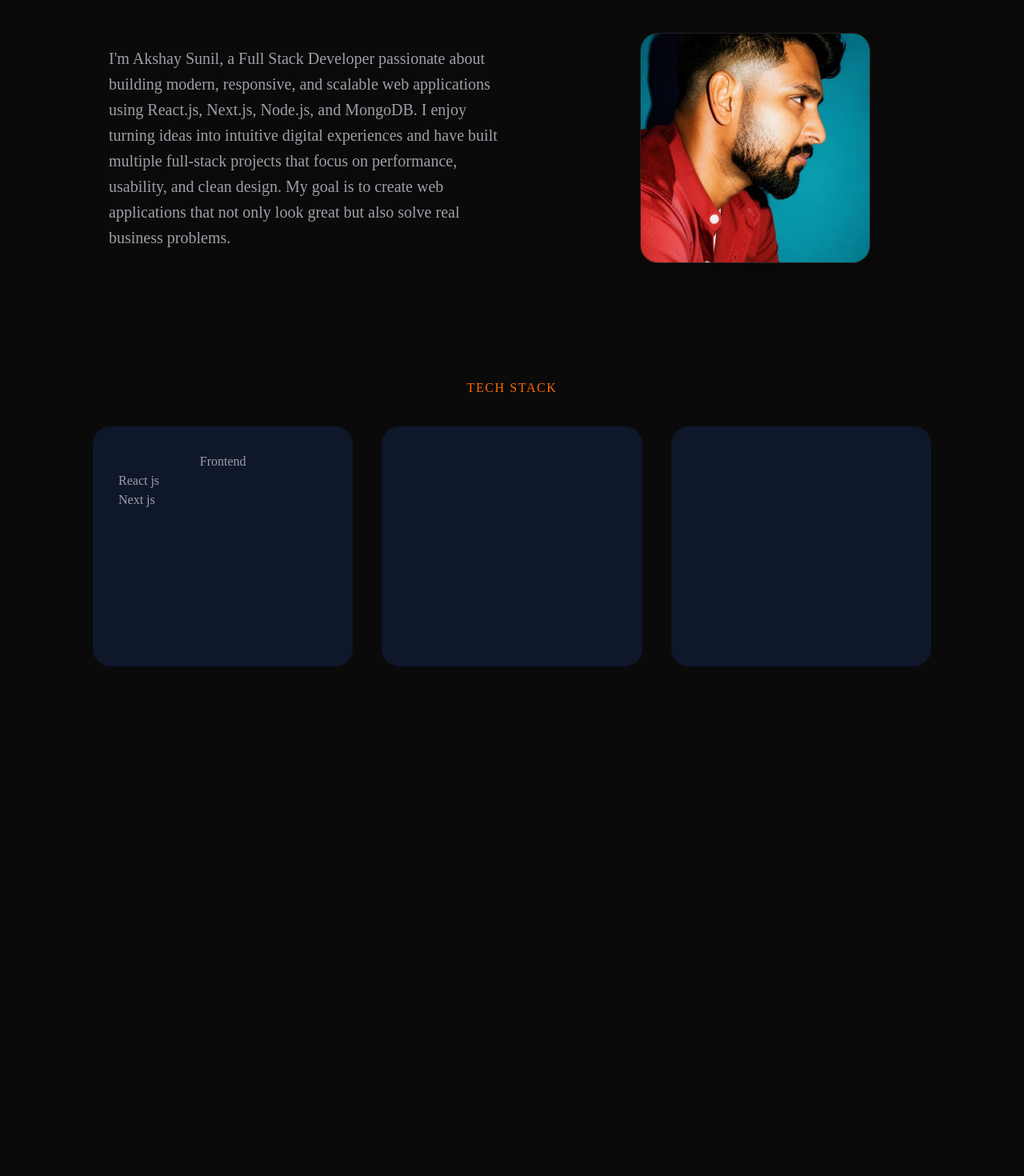
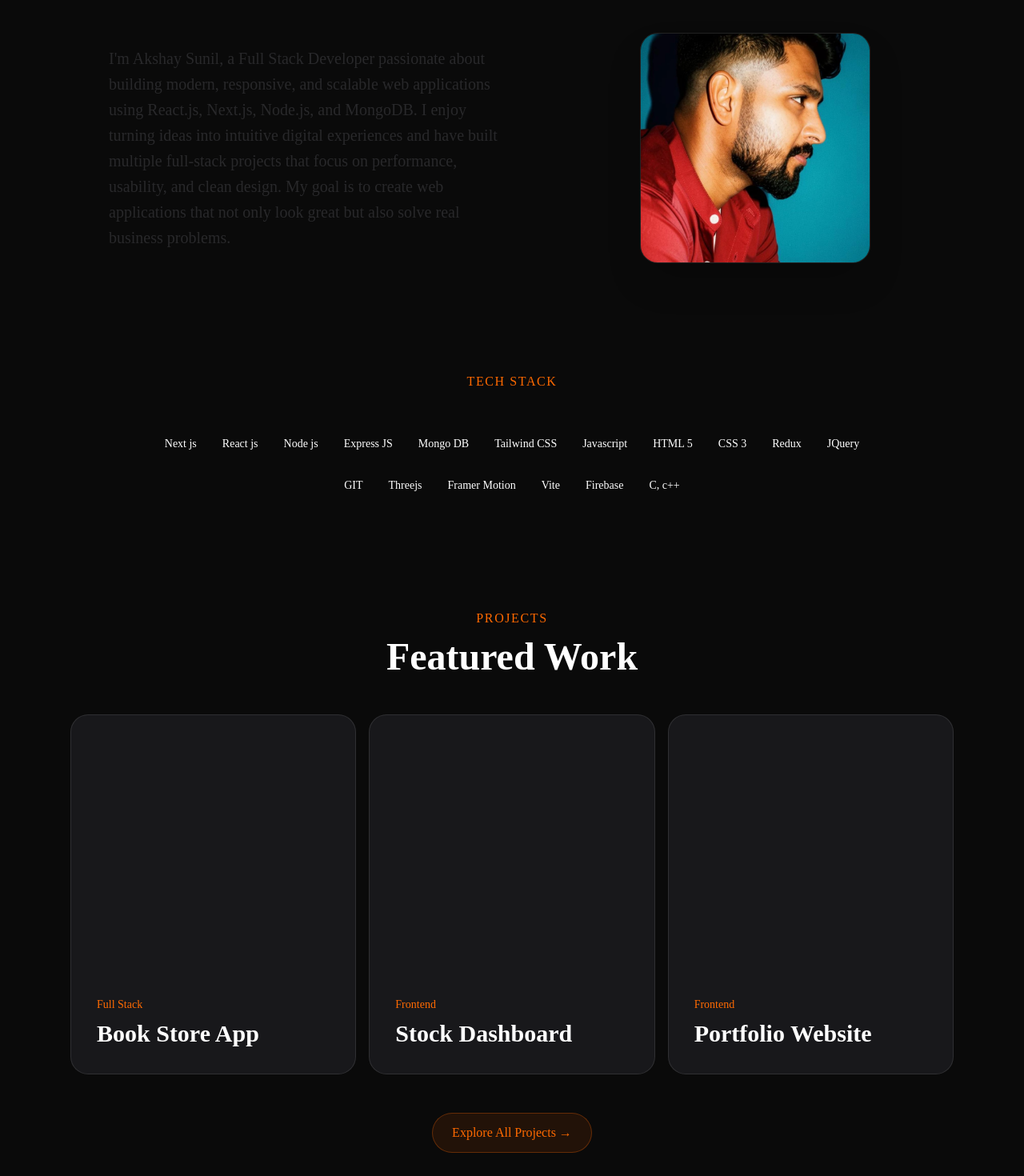
Before and after one commit to akshayofficial4/personal-portfolio, a Next.js app: page / in a window 1280 px wide. Shown: the part 1080-2550 px from the top of the page at 80% size. Before the commit the page ends 2181 px from the top, so only its background shows below. Built offline with nearby package versions, Linux system fonts and the light colour scheme.

Commit message:
Added projects secton and animations

```diff
--- a/package.json
+++ b/package.json
@@ -18,6 +18,7 @@
     "radix-ui": "^1.4.3",
     "react": "19.2.4",
     "react-dom": "19.2.4",
+    "react-icons": "^5.6.0",
     "shadcn": "^4.8.2",
     "tailwind-merge": "^3.6.0",
     "three": "^0.167.1",
--- a/src/Components/About.tsx
+++ b/src/Components/About.tsx
@@ -4,7 +4,7 @@ import ScrollText from "./ScrollText";
 
 const About = () => {
   return (
-    <section className="relative w-full py-24 overflow-hidden">
+    <section id="about" className="relative w-full py-24 overflow-hidden">
       <div className="relative z-10 max-w-6xl mx-auto h-full px-6 flex flex-col justify-center md:items-center gap-2">
         <div className="space-y-2">
           <p className="text-orange-500 uppercase tracking-widest md:text-center">About Me</p>
--- a/src/Components/Hero.tsx
+++ b/src/Components/Hero.tsx
@@ -4,7 +4,7 @@ import { fadeUp, staggerContainer } from "@/animations/varients";
 const Hero = () => {
 
   return (
-    <section className="relative w-full h-screen overflow-hidden">
+    <section id="home" className="relative w-full h-screen overflow-hidden">
 
 
 
@@ -29,7 +29,8 @@ const Hero = () => {
         <motion.div variants={fadeUp} initial="hidden" animate="visible" className="mt-8 flex gap-4">
 
           <button className="bg-orange-500 hover:bg-orange-600 transition px-6 py-3 rounded-xl text-white font-medium">
-            View Projects
+            Resume
+
           </button>
 
           <button className="border border-white/20 hover:border-orange-500 transition px-6 py-3 rounded-xl text-white">
--- a/src/Components/Navbar.tsx
+++ b/src/Components/Navbar.tsx
@@ -20,11 +20,11 @@ const Navbar = () => {
 
       <div className='hidden sm:flex'>
         <ul className='flex flex-row gap-6'>
-          <li className='hover:bg-orange-500  p-2 rounded-2xl transition duration-200'>Home</li>
-          <li className='hover:bg-orange-500  p-2 rounded-2xl transition duration-200'>About Me</li>
-          <li className='hover:bg-orange-500  p-2 rounded-2xl transition duration-200'>Projects</li>
-          <li className='hover:bg-orange-500  p-2 rounded-2xl transition duration-200'>Services</li>
-          <li className='hover:bg-orange-500  p-2 rounded-2xl transition duration-200'>Contact</li>
+          <a href='#home'><li className='hover:bg-orange-500  p-2 rounded-2xl transition duration-200'>Home</li></a>
+          <a href='#about'><li className='hover:bg-orange-500  p-2 rounded-2xl transition duration-200'>About Me</li></a>
+          <a href='#projects'><li className='hover:bg-orange-500  p-2 rounded-2xl transition duration-200'>Projects</li></a>
+          <a href='#services'><li className='hover:bg-orange-500  p-2 rounded-2xl transition duration-200'>Services</li></a>
+          <a href='#contact'><li className='hover:bg-orange-500  p-2 rounded-2xl transition duration-200'>Contact</li></a>
         </ul>
       </div>
 
--- a/src/Components/Projects.tsx
+++ b/src/Components/Projects.tsx
@@ -1,15 +1,202 @@
-import React from 'react'
+"use client";
+
+import { useState } from "react";
+import { motion , AnimatePresence } from "framer-motion";
 
 const Projects = () => {
+
+  const [activeProject, setActiveProject] = useState<number | null>(null);
+  const [ showAllProjects , setShowAllProjects ] = useState(false);
+
+  const projects = [
+    {
+      id: 1,
+      title: "Book Store App",
+      category: "Full Stack",
+      description:
+        "A full-featured book management application with CRUD operations built using the MERN stack.",
+    },
+
+    {
+      id: 2,
+      title: "Stock Dashboard",
+      category: "Frontend",
+      description:
+        "A real-time stock market dashboard with charts, search functionality and API integration.",
+    },
+
+    {
+      id: 3,
+      title: "Portfolio Website",
+      category: "Frontend",
+      description:
+        "A modern portfolio website built using Next.js, Tailwind CSS and Framer Motion.",
+    },
+  ];
+
   return (
-    <section className='relative w-full py-24 overflow-hidden' >
+    <section id="projects" className="relative w-full py-24 overflow-hidden">
 
-        <div className='relative z-10 max-w-6xl mx-auto h-full px-6 flex flex-col justify-center md:items-center gap-2'>
+      <div className="max-w-6xl mx-auto px-6 ">
+
+        <div className="mb-12">
+
+          <p className="text-orange-500 uppercase tracking-widest md:text-center">
+            Projects
+          </p>
+
+          <h2 className="text-5xl font-bold mt-3 md:text-center">
+            Featured Work
+          </h2>
 
         </div>
 
+        <div className="flex gap-4 h-auto md:h-[450px] flex-col md:flex-row">
+
+          {projects.map((project) => (
+
+            <motion.div
+              key={project.id}
+
+              onMouseEnter={() =>
+                setActiveProject(project.id)
+              }
+
+              onMouseLeave={() =>
+                setActiveProject(null)
+              }
+
+              animate={{
+                flex:
+                  activeProject === project.id
+                    ? 3
+                    : 1,
+              }}
+
+              transition={{
+                duration: 0.4,
+              }}
+
+              className={`
+                rounded-3xl
+                border
+                border-white/10
+                bg-zinc-900
+                p-8
+                cursor-pointer
+                overflow-hidden
+                flex
+                flex-col
+                justify-end
+
+                ${
+                  activeProject &&
+                  activeProject !== project.id
+                    ? "opacity-40 blur-[2px]"
+                    : ""
+                }
+              `}
+            >
+
+              <p className="text-orange-500 text-sm">
+                {project.category}
+              </p>
+
+              <h3 className="text-3xl font-bold mt-2">
+                {project.title}
+              </h3>
+
+              {activeProject === project.id && (
+
+                <motion.div
+                  initial={{
+                    opacity: 0,
+                    y: 20,
+                  }}
+
+                  animate={{
+                    opacity: 1,
+                    y: 0,
+                  }}
+
+                  className="mt-4"
+                >
+
+                  <p className="text-zinc-400">
+                    {project.description}
+                  </p>
+
+                </motion.div>
+
+              )}
+
+            </motion.div>
+
+          ))}
+
+        </div>
+
+        <div className="flex justify-center mt-12">
+
+          <button onClick={() => setShowAllProjects(true)} className=" px-6 py-3 rounded-full border border-orange-500/30 bg-orange-500/10 text-orange-500
+                transition-all duration-300 cursor-pointer animate-pulse ">
+            Explore All Projects →
+          </button>
+
+        </div>
+
+      </div>
+
+          <AnimatePresence>
+                {
+                  showAllProjects && (
+                    <motion.div initial={{opacity: 0}} animate={{opacity: 1}} exit={{opacity: 0}} transition={{duration: 0.3}} className="fixed inset-0 bg-black/80 backdrop-blur-md z-50 flex items-center justify-center" >
+
+                      <motion.div initial={{opacity: 0, y: 80, scale:0.95}} animate={{ opacity: 1, y: 0, scale: 1 }} exit={{opacity: 0, y: 80, scale:0.95}} transition={{ duration: 0.35 }} className="w-[90%] max-w-6xl h-[85vh] bg-zinc-950 rounded-3xl border border-white/10 p-8 relative overflow-y-auto ">
+                          <button onClick={() => setShowAllProjects(false)} className="absolute top-6 right-6 w-10 h-10 rounded-full bg-white/5 text-3xl hover:bg-orange-500 text-zinc-400 hover:text-black transition-all duration-300 fle items-center justify-center">x</button>
+
+                              <div className="mb-8">
+
+                                <p className="text-orange-500 uppercase tracking-widest" >All projects</p>
+
+                                <h2 className="text-4xl font-bold mt-4" >Things I've Built</h2>
+
+                                <p  className="text-zinc-400 mt-6">A collection of full-stack and frontend projects
+                                   showcasing my experience with the MERN stack and
+                                    modern web technologies.</p>
+
+                                  <div className="grid md:grid-cols-2 lg:grid-cols-3 gap-6 mt-8">
+
+                                    {
+                                      projects.map((project) => (
+                                        <div key={project.id} className="rounded-2xl border border-white/10 bg-zinc-500/50 transition-all p-6 hover:bg-orange-500/50 duration-300">
+
+                                          <p className="text-orange-500 text-sm">
+                                            {project.category}
+                                          </p>
+
+                                          <h3 className="text-2xl font-semibold mt-2">{project.title}</h3>
+
+                                          <p className="text-zinc-400 mt-3 text-sm leading-6">{project.description}</p>
+
+                                        </div>
+                                      ))
+                                    }
+
+                                  </div>
+
+                              </div>
+
+
+                      </motion.div>
+
+                    </motion.div>
+                  )
+                }
+            </AnimatePresence>
+
     </section>
-  )
-}
+  );
+};
 
-export default Projects
+export default Projects;
--- /dev/null
+++ b/src/Components/SpotlightCard.tsx
@@ -0,0 +1,71 @@
+"use client"
+import React, { useRef, useState } from 'react';
+
+interface Position {
+  x: number;
+  y: number;
+}
+
+interface SpotlightCardProps extends React.PropsWithChildren {
+  className?: string;
+  spotlightColor?: `rgba(${number}, ${number}, ${number}, ${number})`;
+}
+
+const SpotlightCard: React.FC<SpotlightCardProps> = ({
+  children,
+  className = '',
+  spotlightColor = 'rgba(255, 255, 255, 0.25)'
+}) => {
+  const divRef = useRef<HTMLDivElement>(null);
+  const [isFocused, setIsFocused] = useState<boolean>(false);
+  const [position, setPosition] = useState<Position>({ x: 0, y: 0 });
+  const [opacity, setOpacity] = useState<number>(0);
+
+  const handleMouseMove: React.MouseEventHandler<HTMLDivElement> = e => {
+    if (!divRef.current || isFocused) return;
+
+    const rect = divRef.current.getBoundingClientRect();
+    setPosition({ x: e.clientX - rect.left, y: e.clientY - rect.top });
+  };
+
+  const handleFocus = () => {
+    setIsFocused(true);
+    setOpacity(0.6);
+  };
+
+  const handleBlur = () => {
+    setIsFocused(false);
+    setOpacity(0);
+  };
+
+  const handleMouseEnter = () => {
+    setOpacity(0.6);
+  };
+
+  const handleMouseLeave = () => {
+    setOpacity(0);
+  };
+
+  return (
+    <div
+      ref={divRef}
+      onMouseMove={handleMouseMove}
+      onFocus={handleFocus}
+      onBlur={handleBlur}
+      onMouseEnter={handleMouseEnter}
+      onMouseLeave={handleMouseLeave}
+      className={`relative rounded-3xl border border-neutral-800 bg-neutral-900 overflow-hidden p-8 ${className}`}
+    >
+      <div
+        className="pointer-events-none absolute inset-0 opacity-0 transition-opacity duration-500 ease-in-out"
+        style={{
+          opacity,
+          background: `radial-gradient(circle at ${position.x}px ${position.y}px, ${spotlightColor}, transparent 80%)`
+        }}
+      />
+      {children}
+    </div>
+  );
+};
+
+export default SpotlightCard;
--- a/src/Components/TechStack.tsx
+++ b/src/Components/TechStack.tsx
@@ -1,8 +1,19 @@
+import { motion } from 'motion/react';
 import React from 'react'
 
+
+
 const TechStack = () => {
+
+  const skills = [
+    "Next js", "React js","Node js", "Express JS","Mongo DB" ," Tailwind CSS ","Javascript"," HTML 5 ","  CSS 3","Redux",
+    " JQuery", " GIT", "Threejs","Framer Motion"," Vite","Firebase", " C, c++",
+  ]
+
+
+
   return (
-    <section className='relative w-full py-12 overflow-hidden'>
+    <section className='relative w-full py-10 overflow-hidden'>
 
       <div className='relative z-10 max-w-6xl mx-auto h-full px-6 flex flex-col justify-center md:items-center gap-2'>
 
@@ -11,18 +22,18 @@ const TechStack = () => {
 
         </div>
 
-        <div className=' grid grid-cols-1 sm:grid-cols-2 lg:grid-cols-3  justify-center gap-9 w-full p-7 text-zinc-400  '>
-            <div className='bg-slate-900 p-8 rounded-3xl min-h-[300px]'>
-              <h3 className='text-center '>Frontend</h3>
-              <ul>
-                <li>React js</li>
-                <li>Next js</li>
-              </ul>
+        <div className='flex flex-wrap gap-4 justify-center max-w-4xl mx-auto pt-10'>
+          {
+            skills.map((skill) => (
+              <div key={skill} className=" rounded-2xl p-2 text-sm cursor-pointer  text-white hover:bg-orange-500 transition duration-200 ">
+                {skill}
+              </div>
+            ))
+          }
+        </div>
 
-            </div>
-            <div className='bg-slate-900 p-8 rounded-3xl min-h-[300px] '></div>
-            <div className='bg-slate-900 p-8 rounded-3xl min-h-[300px] '></div>
-          </div>
+
+
 
       </div>
 
--- a/src/app/globals.css
+++ b/src/app/globals.css
@@ -227,6 +227,7 @@ body {
 @layer base {
   html {
     @apply font-sans;
+
   }
 
   body {
```
Also changed, not shown: 1 other file (tests, documents, lock files or other folders).
